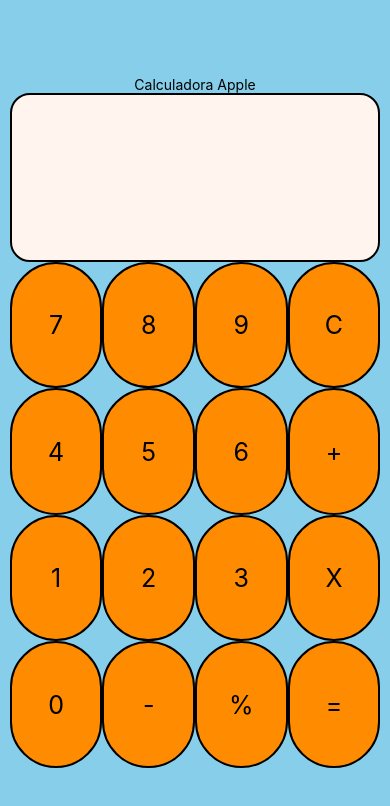
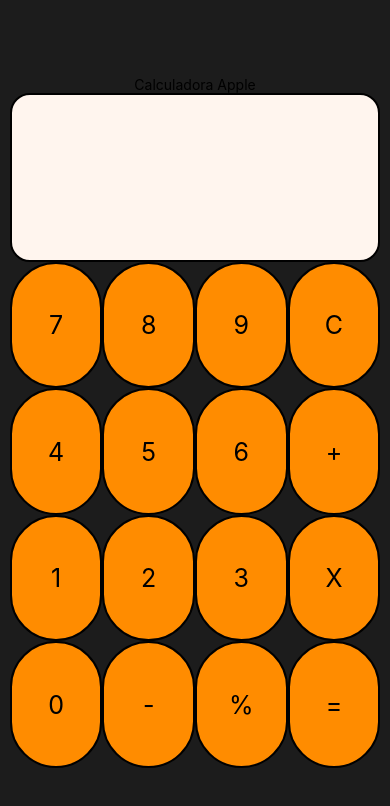
Before and after one commit to Geovaladao/app_prog2bim, a React Native app: screen / in a window 390 px wide. Shown: the top 806 px of the page. Built offline with nearby package versions, Linux system fonts and the light colour scheme.

Commit message:
cor preta

```diff
--- a/App.js
+++ b/App.js
@@ -142,7 +142,7 @@ export default function App() {
 const styles = StyleSheet.create({
   container: {
     flex: 4,
-    backgroundColor: '#87CEEB',
+    backgroundColor: '#1C1C1C',
     alignItems: 'center',
     justifyContent: 'center',
   },
```
